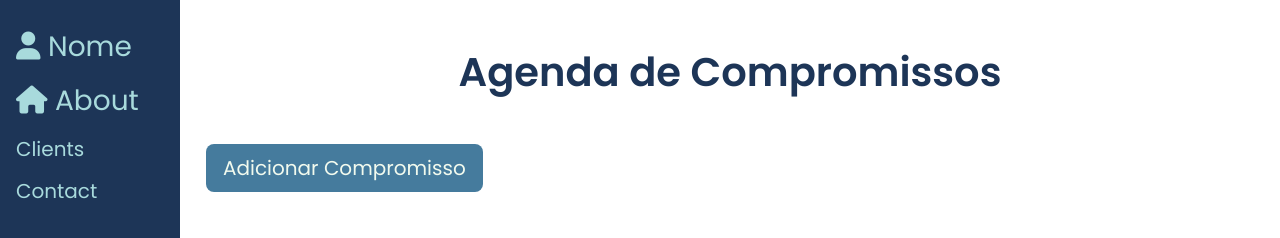
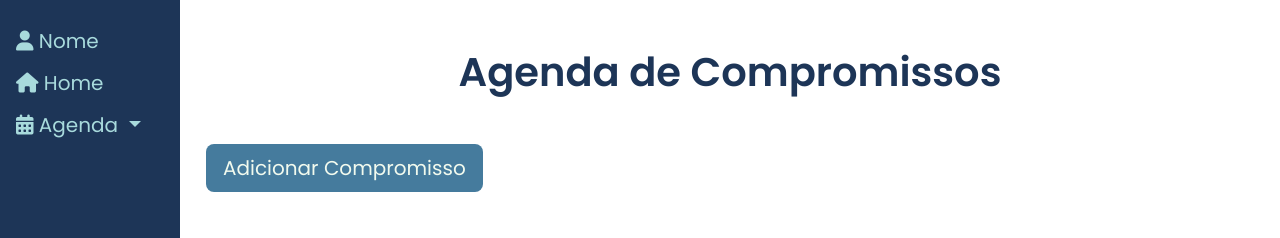
Before and after one commit to yasminvic/agenda-compromissos, an Angular app in the folder frontend/: page /home in a window 1280 px wide. Shown: the top 238 px of the page. Built offline with nearby package versions, Linux system fonts and the light colour scheme; no server answers; a web font is replaced by a local one.

Commit message:
Feat: Estilizando Cards

```diff
--- a/frontend/src/app/app-routing.module.ts
+++ b/frontend/src/app/app-routing.module.ts
@@ -8,7 +8,7 @@ import { AppointmentUrgentesComponent } from './pages/appointment-urgentes/appoi
 const routes: Routes = [
   {path: 'home', component: HomeComponent},
   {path: '', redirectTo: '/home', pathMatch: 'full'},
-  {path: 'appointementUrgentes', component: AppointmentUrgentesComponent},
+  {path: 'appointmentUrgentes', component: AppointmentUrgentesComponent},
   {path: 'appointmentImportantes', component: AppointmentImportantesComponent},
   {path: 'appointmentRegulares', component: AppointmentRegularesComponent}
 ];
--- a/frontend/src/app/components/navbar/navbar.component.html
+++ b/frontend/src/app/components/navbar/navbar.component.html
@@ -1,8 +1,15 @@
 <!-- Side navigation -->
 <div class="sidenav">
-  <a href="#" class="fs-3"><i class="fa-solid fa-user"></i> Nome</a>
-  <a href="#" class="fs-3"><i class="fa-solid fa-house"></i> About</a>
-
-  <a href="#" class="fs-5">Clients</a>
-  <a href="#" class="fs-5">Contact</a>
+  <a href="#" class="fs-5"><i class="fa-solid fa-user"></i> Nome</a>
+  <a href="#" class="fs-5"><i class="fa-solid fa-house"></i> Home</a>
+  <div>
+    <a class="nav-link dropdown-toggle fs-5" href="#" role="button" data-bs-toggle="dropdown" aria-expanded="false">
+      <i class="fa-solid fa-calendar-days"></i> Agenda
+    </a>
+    <ul class="dropdown-menu">
+      <li><a class="dropdown-item" href="/appointementUrgentes">Urgentes</a></li>
+      <li><a class="dropdown-item" href="/appointementImportantes">Importantes</a></li>
+      <li><a class="dropdown-item" href="/appointementRegulares">Regulares</a></li>
+    </ul>
+  </div>
 </div>
--- a/frontend/src/app/pages/appointment-importantes/appointment-importantes.component.html
+++ b/frontend/src/app/pages/appointment-importantes/appointment-importantes.component.html
@@ -2,7 +2,7 @@
   <div *ngFor="let appointment of appointmentList" class="col-sm-3 mb-5 mb-sm-0 ">
     <div class="card bg-card col my-4 ms-1 m-3 cards">
       <div class="card-body position-relative">
-        <h4 class="card-title title fw-bold">{{appointment.title}}</h4>
+        <h4 class="card-title text-dark fw-bold">{{appointment.title}}</h4>
         <p class="card-text">{{appointment.description}}</p>
         <div class="float-start">
           <small class="fw-semibold">Começa em:</small>
--- a/frontend/src/app/pages/appointment-importantes/appointment-importantes.component.scss
+++ b/frontend/src/app/pages/appointment-importantes/appointment-importantes.component.scss
@@ -0,0 +1,3 @@
+.cards{
+  background-color: #ffd60a;
+}
--- a/frontend/src/app/pages/appointment-regulares/appointment-regulares.component.html
+++ b/frontend/src/app/pages/appointment-regulares/appointment-regulares.component.html
@@ -1,8 +1,8 @@
 <div class="row d-flex justify-content-center container">
   <div *ngFor="let appointment of appointmentList" class="col-sm-3 mb-5 mb-sm-0 ">
-    <div class="card bg-card col my-4 ms-1 m-3 cards">
+    <div class="card col my-4 ms-1 m-3 cards">
       <div class="card-body position-relative">
-        <h4 class="card-title title fw-bold">{{appointment.title}}</h4>
+        <h4 class="card-title text-dark fw-bold">{{appointment.title}}</h4>
         <p class="card-text">{{appointment.description}}</p>
         <div class="float-start">
           <small class="fw-semibold">Começa em:</small>
--- a/frontend/src/app/pages/appointment-regulares/appointment-regulares.component.scss
+++ b/frontend/src/app/pages/appointment-regulares/appointment-regulares.component.scss
@@ -0,0 +1,3 @@
+.cards{
+  background-color: #70e000;
+}
--- a/frontend/src/app/pages/appointment-urgentes/appointment-urgentes.component.html
+++ b/frontend/src/app/pages/appointment-urgentes/appointment-urgentes.component.html
@@ -2,7 +2,7 @@
   <div *ngFor="let appointment of appointmentList" class="col-sm-3 mb-5 mb-sm-0 ">
     <div class="card bg-card col my-4 ms-1 m-3 cards">
       <div class="card-body position-relative">
-        <h4 class="card-title title fw-bold">{{appointment.title}}</h4>
+        <h4 class="card-title text-dark fw-bold">{{appointment.title}}</h4>
         <p class="card-text">{{appointment.description}}</p>
         <div class="float-start">
           <small class="fw-semibold">Começa em:</small>
--- a/frontend/src/app/pages/appointment-urgentes/appointment-urgentes.component.scss
+++ b/frontend/src/app/pages/appointment-urgentes/appointment-urgentes.component.scss
@@ -0,0 +1,3 @@
+.cards{
+  background-color: #c1121f;
+}
--- a/frontend/src/styles.scss
+++ b/frontend/src/styles.scss
@@ -22,3 +22,6 @@ body{
 
 /* Importing Bootstrap SCSS file. */
 @import 'bootstrap/scss/bootstrap';
+
+/* Importing Bootstrap SCSS file. */
+@import 'bootstrap/scss/bootstrap';
```
Also changed, not shown: frontend/package.json (line endings or trailing spaces).
